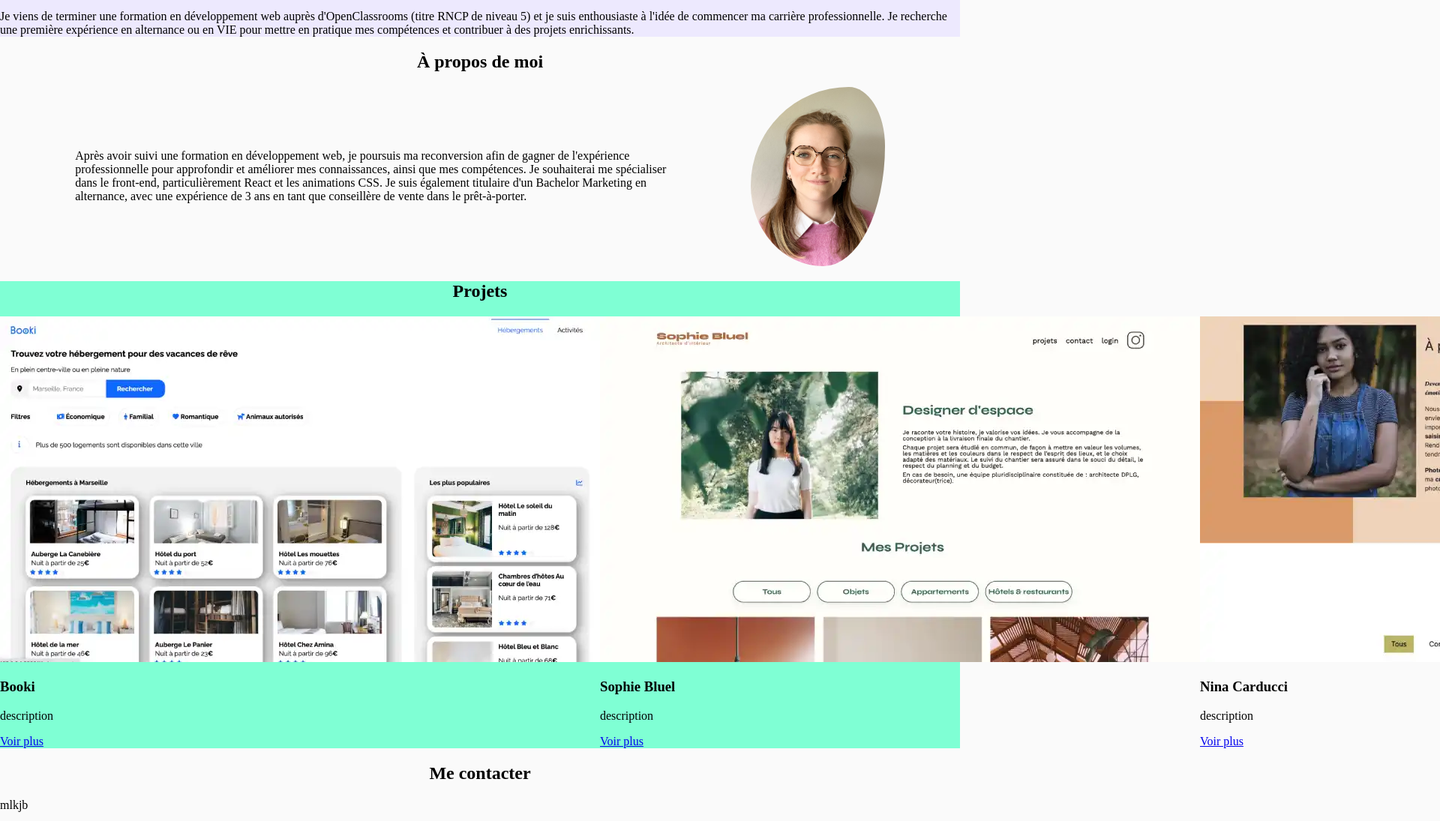
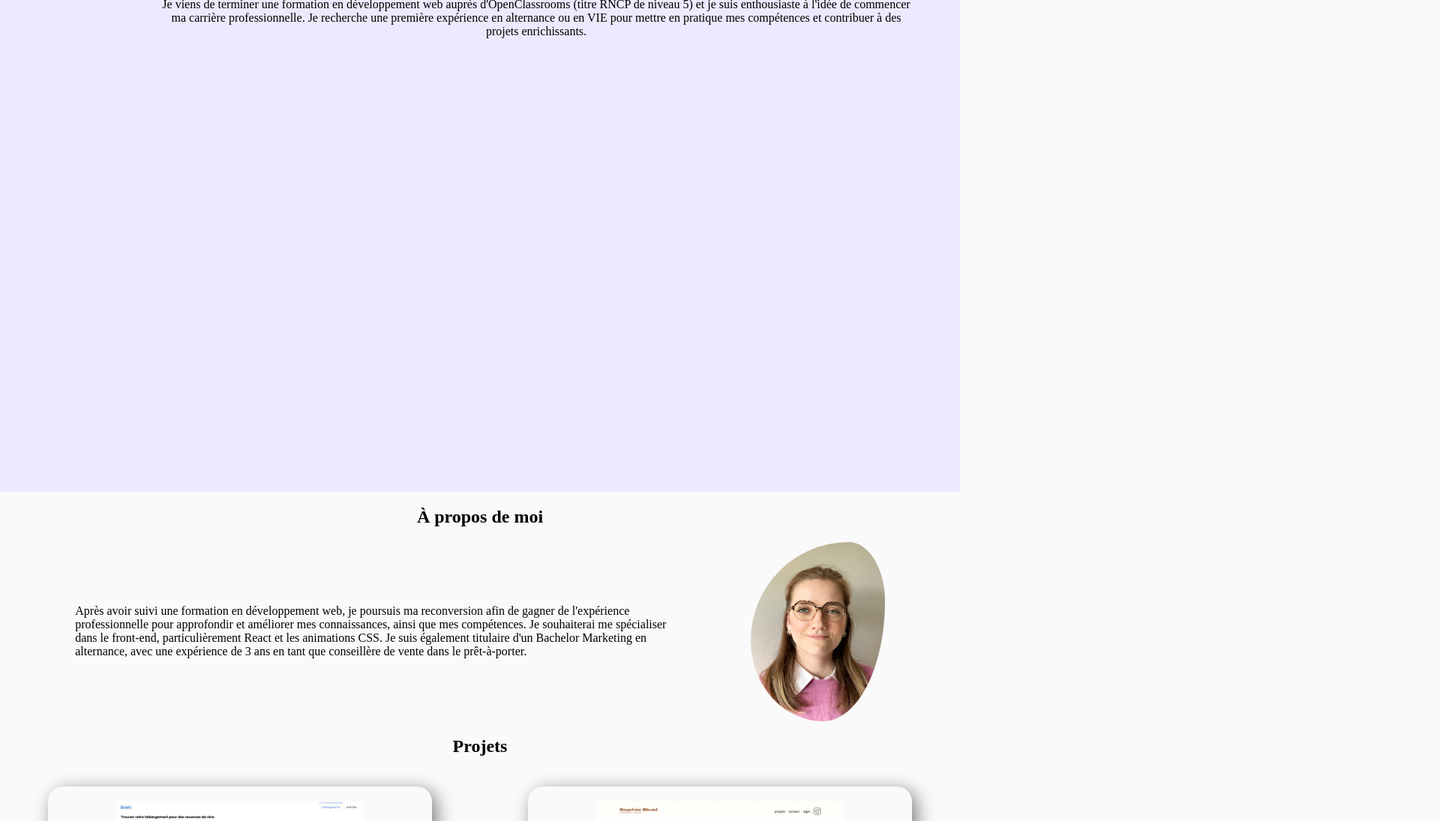
Before and after one commit to nl-lrn/noel.laurine, a plain HTML site: page index.html in a window 1280 px wide. Shown: the part 159-1254 px from the top of the page at 75% size, 1920 px wide, since content can reach past the window. Drawn offline with Linux system fonts and the light colour scheme.

Commit message:
modif css projets

```diff
--- a/app.js
+++ b/app.js
@@ -23,5 +23,5 @@ const closeModal = function (e) {
 }
 
 document.querySelectorAll('.js-modal').forEach(a => {
-    addEventListener('click', openModal)
+    a.addEventListener('click', openModal)
 });
--- a/index.html
+++ b/index.html
@@ -210,7 +210,7 @@
 
         <section id="contacts">
             <h2>Me contacter</h2>
-            mlkjb
+
         </section>
     </main>
     <footer></footer>
--- a/style.css
+++ b/style.css
@@ -49,12 +49,19 @@ body {
 /* Home */
 #home {
     background-color: #ede9fe;
-    height:max-content;
-    padding-top: 75px;
+    height: max-content;
+    padding: 75px;
+    height: 815px;
 }
 
 #home h1 {
     margin: 0;
+}
+
+#home p {
+    width: 1000px;
+    text-align: center;
+    margin: 0px 140px
 }
 
 /* About */
@@ -78,12 +85,28 @@ body {
 }
 
 /* Projects */
-#projects {
+/* #projects {
     background-color: aquamarine;
-}
+} */
 
 .projects-display {
     display: flex;
+    flex-wrap: wrap;
+    justify-content: space-around;
+    align-items: center;
+}
+
+.projects-display div {
+    width: 40%;
+    text-align: center;
+    border-radius: 20px;
+    box-shadow: 6px 6px 25px rgba(0, 0, 0, 0.5);
+    margin: 20px 0;
+    padding: 20px;
+}
+
+.projects-display article img {
+    width: 70%;
 }
 
 .modal {
```
